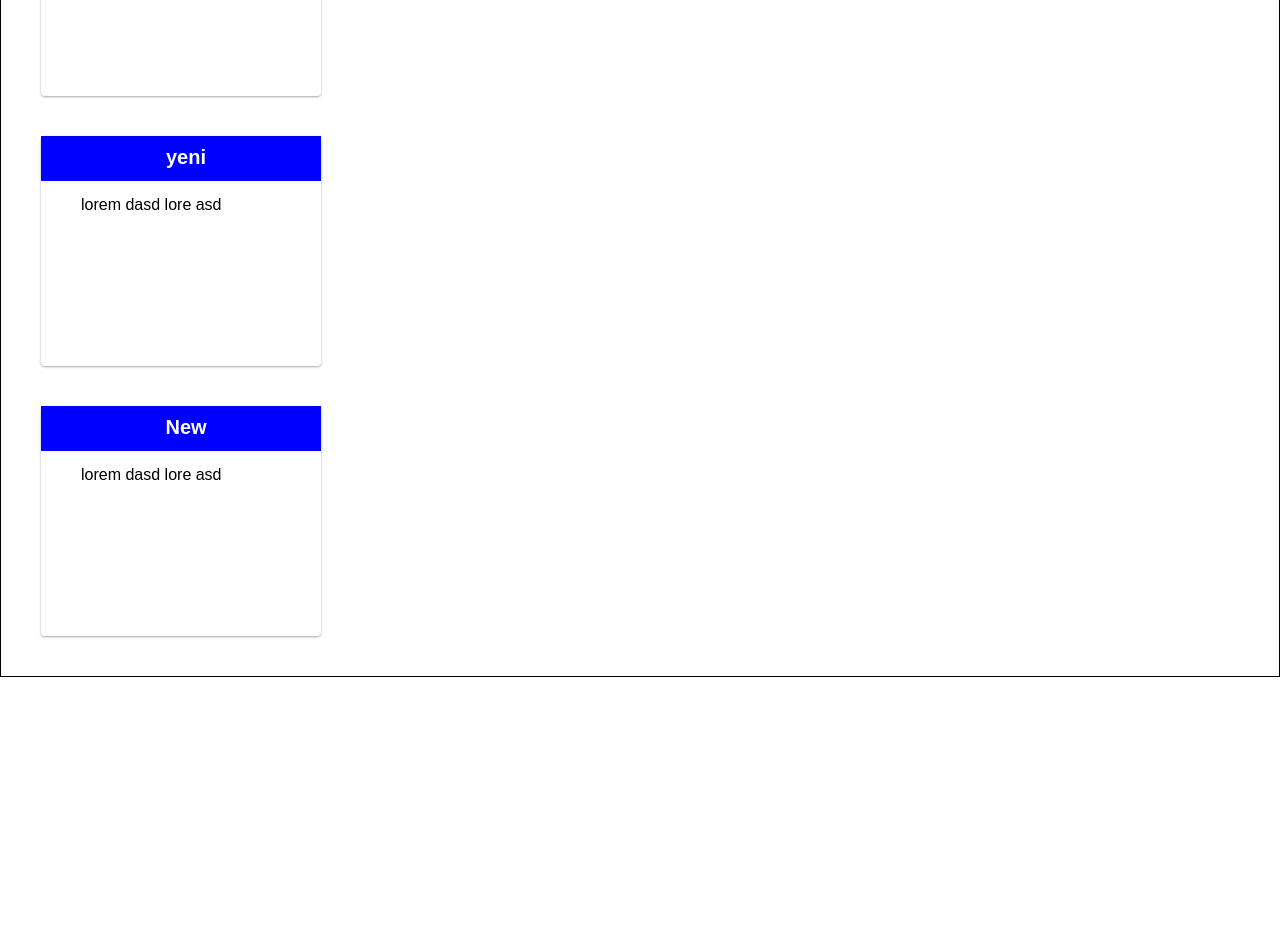
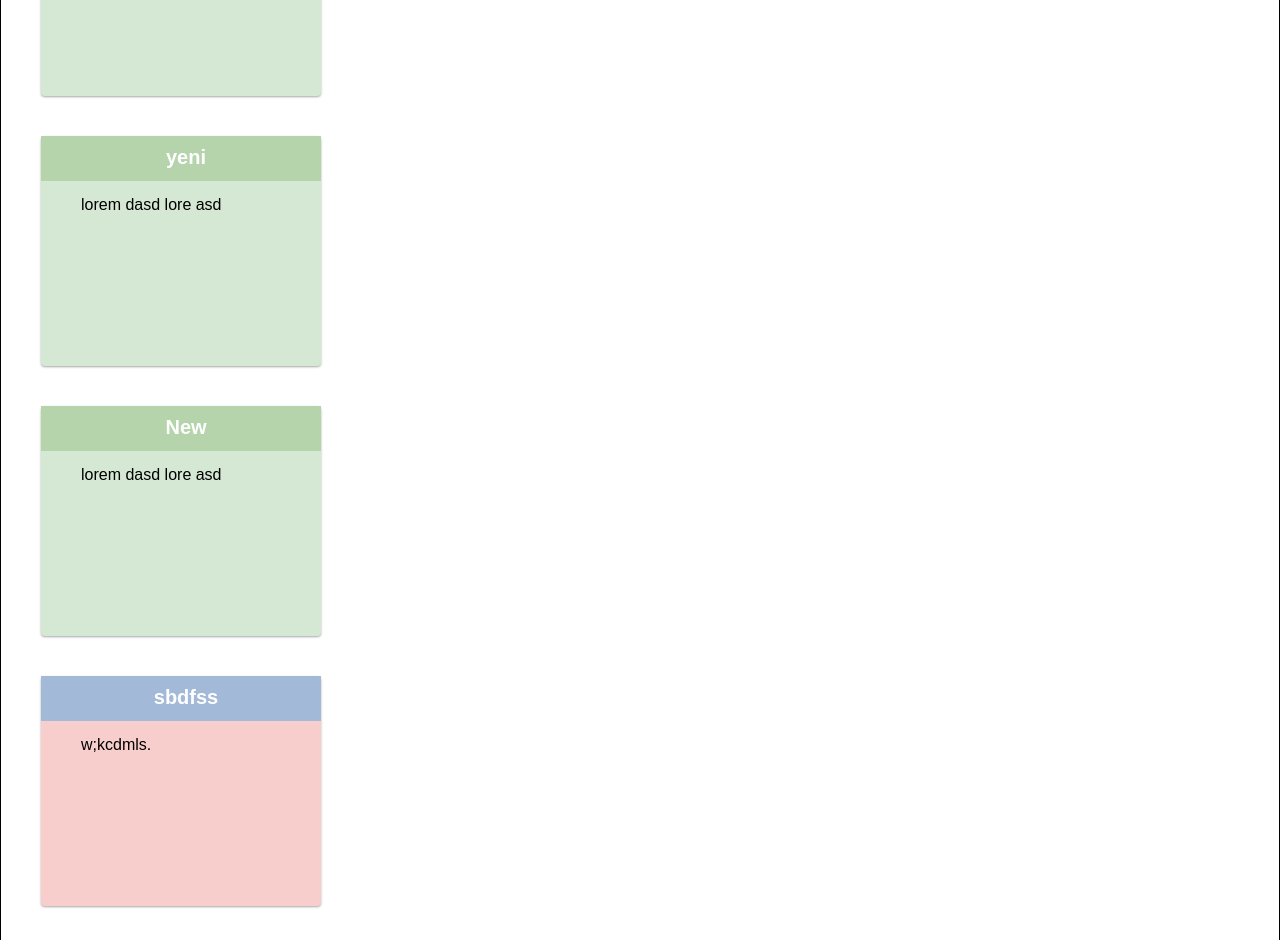
Before and after one commit to Balaagha/react-step-o-b, a React (Create React App) app: page / in a window 1280 px wide. Shown: the part 1860-2800 px from the top of the page. Before the commit the page ends 2537 px from the top, so only its background shows below. Built offline with nearby package versions, Linux system fonts and the light colour scheme; data requests are answered from the project's data file.

Commit message:
added background color

```diff
--- a/public/api/db.json
+++ b/public/api/db.json
@@ -119,6 +119,26 @@
         "bg": "#D5E8D4"
       },
       "id": "IYUGA-P"
+    },
+    {
+      "completed": "notCompleted",
+      "noteTitle": "sbdfss",
+      "noteText": "w;kcdmls.",
+      "colors": {
+        "border": "#A3B9D8",
+        "bg": "#F8CECC"
+      },
+      "id": "3ySf_hE"
+    },
+    {
+      "completed": "notCompleted",
+      "noteTitle": "vrewcq",
+      "noteText": "evdwc",
+      "colors": {
+        "border": "#A3B9D8",
+        "bg": "#DAE8FC"
+      },
+      "id": "Z33JDRQ"
     }
   ]
 }
--- a/src/components/NoteCard/NoteCard.js
+++ b/src/components/NoteCard/NoteCard.js
@@ -7,12 +7,12 @@ class NoteCard extends Component {
         console.log(note);
         return (
 
-                <div className="note-card-container">
-                    <div/* style={{backgroundColor: this.props.colors.border}}*/ className="note-card-title">
+                <div style={{backgroundColor: note.noteColor.bg}} className="note-card-container">
+                    <div style={{backgroundColor: note.noteColor.border}} className="note-card-title">
                         {note.noteTitle}
 
                     </div>
-                    <div className="note-card-content">
+                    <div  className="note-card-content">
                         {note.noteText}
                     </div>
             </div>
--- a/src/components/NoteCard/NoteCard.scss
+++ b/src/components/NoteCard/NoteCard.scss
@@ -50,7 +50,7 @@
   height: 200px;
   font-size: 1em;
   white-space: pre-wrap;
-  overflow: hidden;
+
 }
 
 
--- a/src/components/NoteList/NoteList.js
+++ b/src/components/NoteList/NoteList.js
@@ -8,6 +8,7 @@ class NoteList extends Component {
        const cards=notes.map((note)=>{
         return (
             <NoteCard
+                noteColor={note.colors}
                 noteTitle={note.noteTitle}
                 noteText={note.noteText}
             />
```
